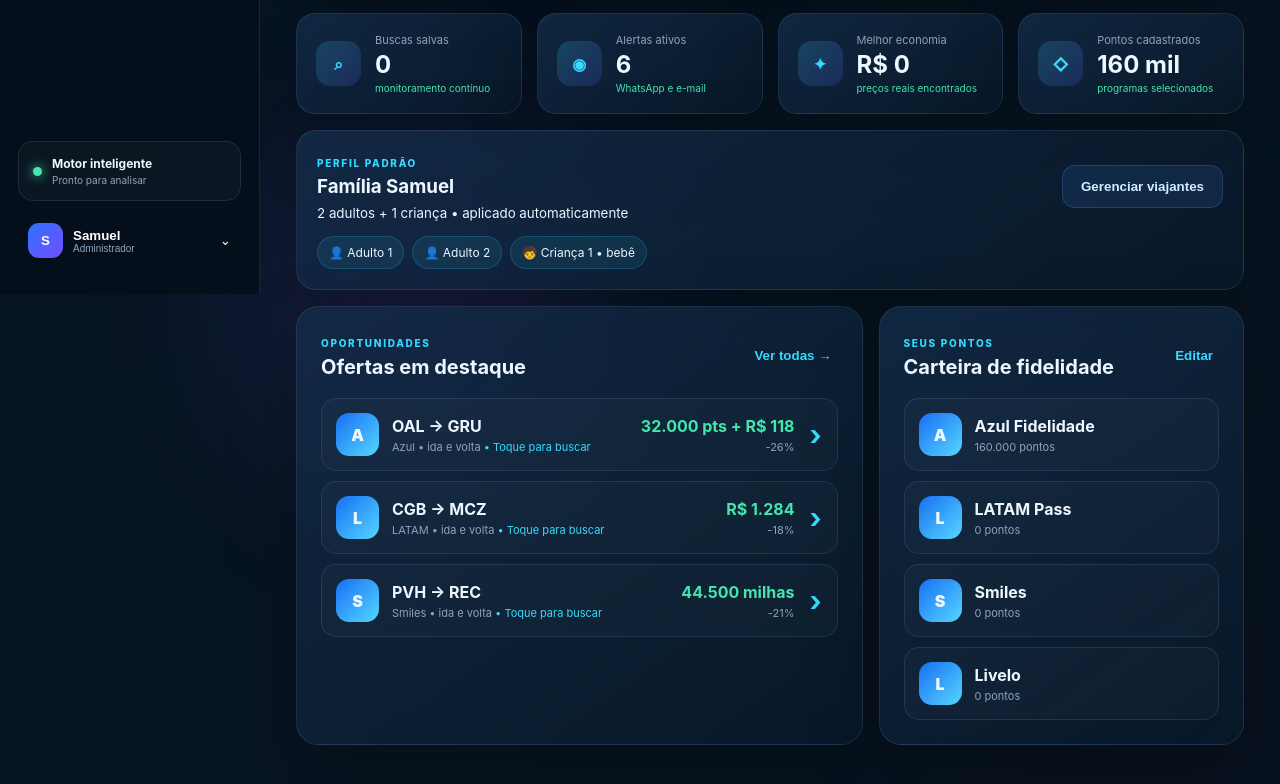
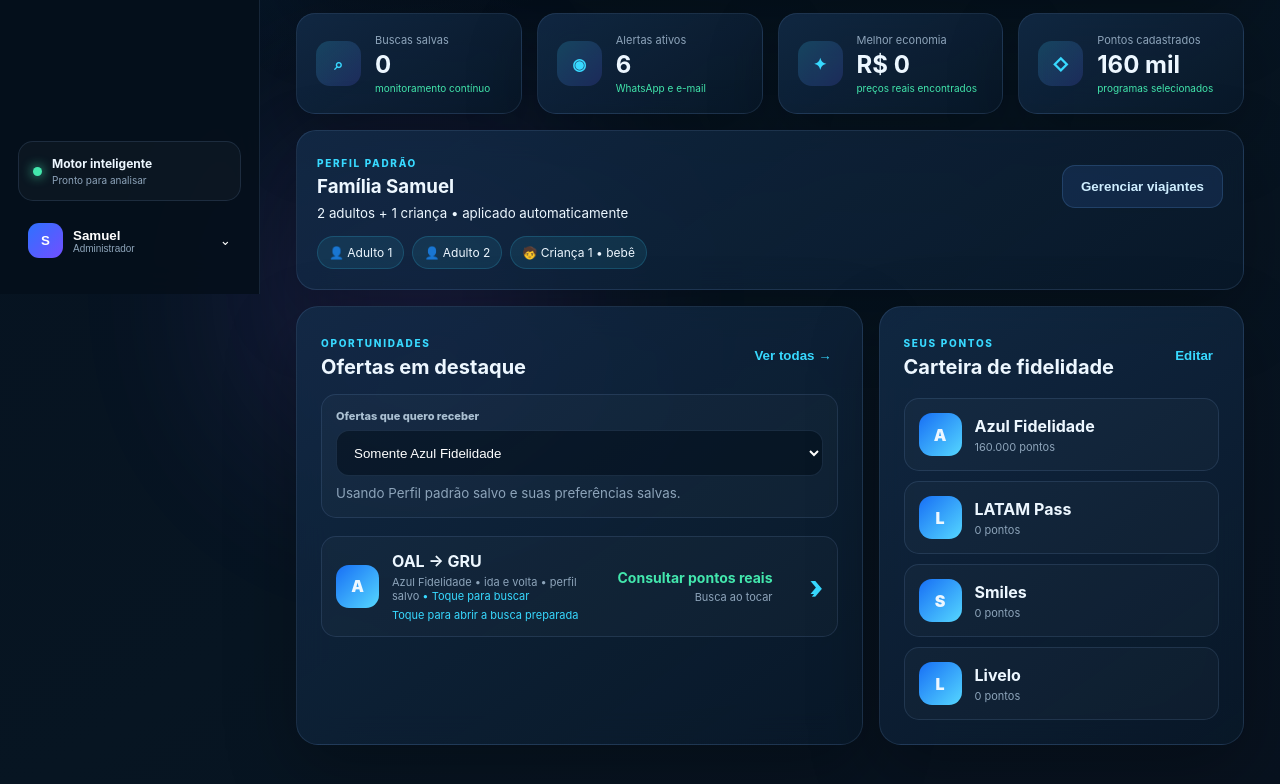
Before and after one commit to sathlersamuel-gif/alerta_viagem-pro, a website: page index.html in a window 1280 px wide. Shown: the part 506-1290 px from the top of the page. Drawn offline with Linux system fonts and the light colour scheme.

Commit message:
Ativa ofertas personalizadas e busca preparada

```diff
--- a/index.html
+++ b/index.html
@@ -11,6 +11,7 @@
   <link rel="stylesheet" href="ui-fixes.css?v=1" />
   <link rel="stylesheet" href="travelers.css?v=1" />
   <link rel="stylesheet" href="points-balance.css?v=1" />
+  <link rel="stylesheet" href="featured-offers.css?v=1" />
   <title>Alerta Viagem PRO</title>
 </head>
 <body>
@@ -95,5 +96,6 @@
   <script src="ui-fixes.js?v=1"></script>
   <script src="travelers.js?v=1"></script>
   <script src="points-balance.js?v=1"></script>
+  <script src="featured-offers.js?v=1"></script>
 </body>
 </html>
```
